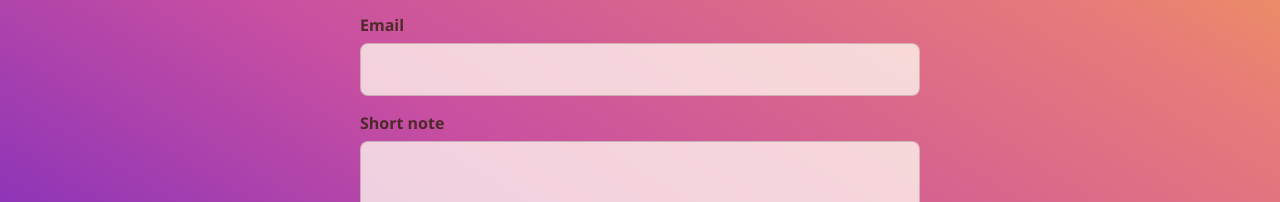
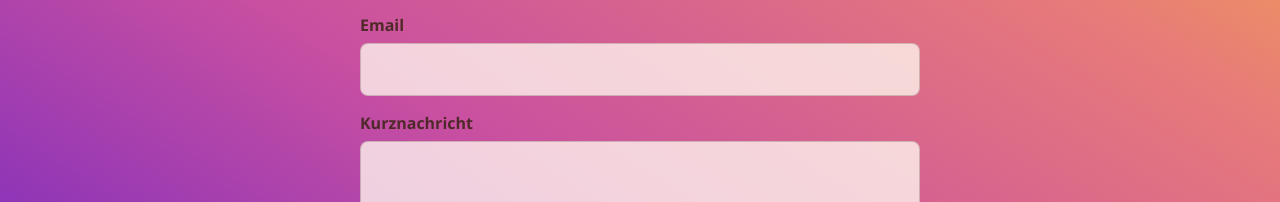
Before and after one commit to GaborElAyoubi/Podolski-site, a React (Vite) app: page / in a window 1280 px wide. Shown: the part 2076-2278 px from the top of the page. Built offline with nearby package versions, Linux system fonts and the light colour scheme.

Commit message:
Change language of Contact Field

```diff
--- a/src/components/Organisation/Organisation.tsx
+++ b/src/components/Organisation/Organisation.tsx
@@ -22,7 +22,7 @@ export function Organisation() {
           </label>
 
           <label className="organisation-field">
-            <span>Short note</span>
+            <span>Kurznachricht</span>
             <textarea name="note" rows={5} required />
           </label>
 
```
